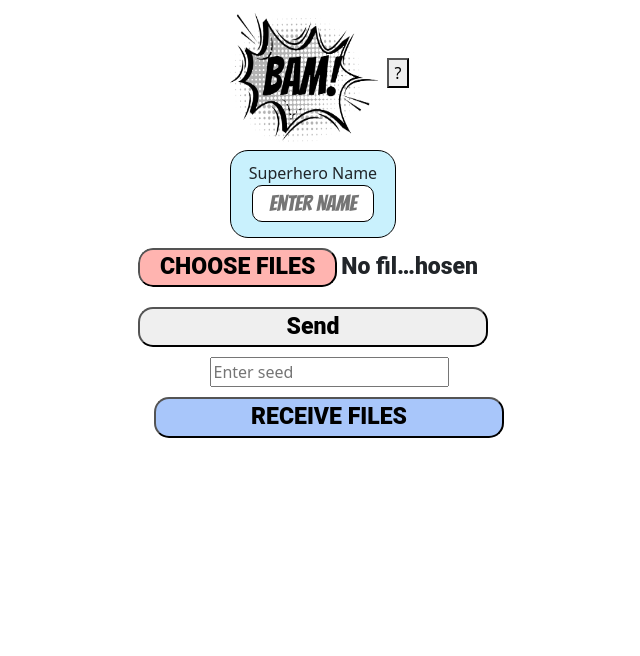
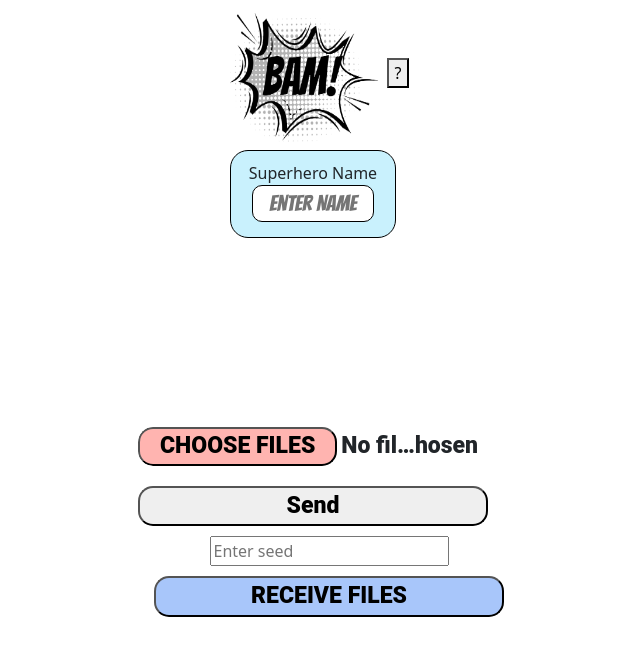
Before and after one commit to BAM-File-Transfer/BAM, a React (Create React App) app in the folder client/: page / in a window 1280 px wide. Shown: the top 656 px of the page, without its empty margins (327-967 px from the left). Built offline with nearby package versions, Linux system fonts and the light colour scheme.

Commit message:
brandonminjares: Added spacing between buttons and superhero name box

```diff
--- a/client/src/components/Home.js
+++ b/client/src/components/Home.js
@@ -9,7 +9,7 @@ const Home = () => {
     <div className = "App">
         <Header />
         <SuperheroName />
-        <div>
+        <div className="ButtonSection">
             <ChooseFiles />
         </div>
     </div>
--- a/client/src/styles/button.css
+++ b/client/src/styles/button.css
@@ -8,6 +8,11 @@
     margin: 10px;
     transition: transform 0.3s ease;
 }
+
+.ButtonSection {
+    position:relative;
+    margin-top:14%;
+  }
 
 .receiveFilesButton {
     background-color: rgba(168,198,250,255);
```
